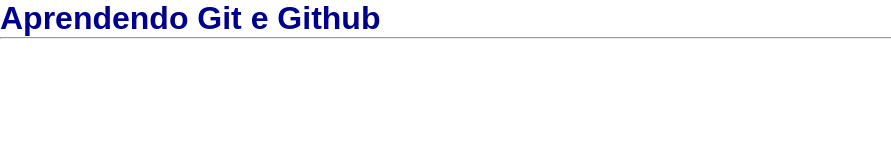
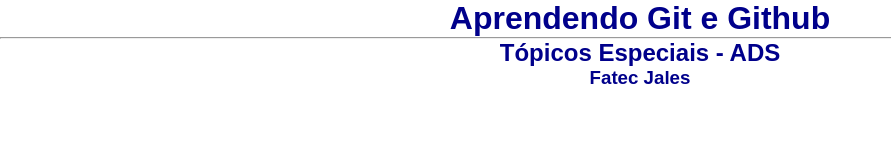
Before and after one commit to PauloRogerioToledoJunior/ads_intro_git, a plain HTML site: page index.html in a window 1280 px wide. Shown: the whole page, without its empty margins (0-891 px from the left). Drawn offline with Linux system fonts and the light colour scheme.

Commit message:
Second commit!

```diff
--- a/index.html
+++ b/index.html
@@ -10,6 +10,8 @@
 <body>
     <h1>Aprendendo Git e Github</h1>
     <hr>
+    <h2>Tópicos Especiais - ADS</h2>
+    <h3>Fatec Jales</h3>
 
 
 </body>
--- a/style.css
+++ b/style.css
@@ -6,3 +6,7 @@
     color: darkblue;
     font-family: Arial, Helvetica, sans-serif;
 }
+
+h1, h2, h3, h4, h5, h6 {
+    text-align: center;
+}
```
Also changed, not shown: readme.txt (added).
